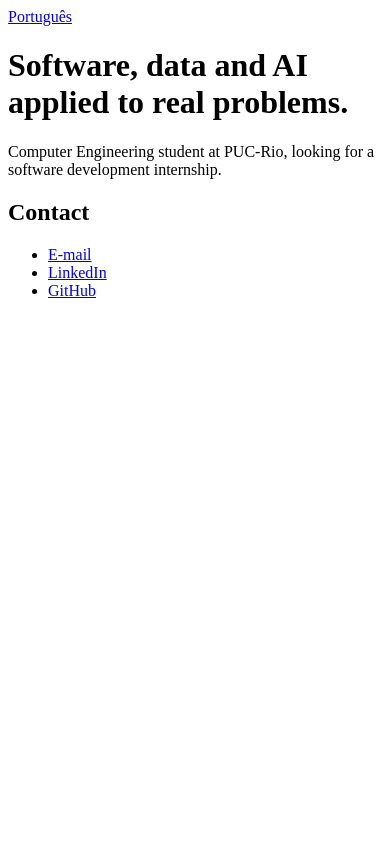
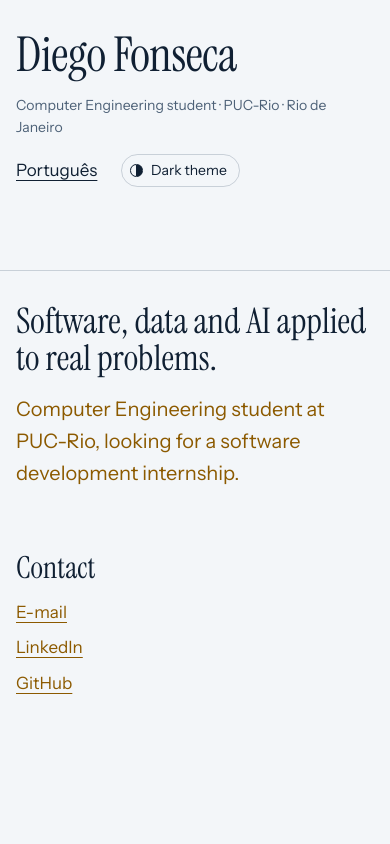
Before and after one commit to DiegoFonseca256/portfolio, an Astro site: page / in a window 390 px wide. Built offline with nearby package versions, Linux system fonts and the light colour scheme; Astro itself is replaced by a stand-in of ours; a web font is replaced by a local one.

Commit message:
Add the design system and light/dark themes
Ticket 04. Colour, type and spacing tokens for the Sidebar direction,
written once with light-dark() so both themes come from one file. The
theme follows the system, a toggle pins and remembers the choice, and a
blocking head script applies it before first paint. Base becomes the
Sidebar shell with self-hosted fonts, a skip link and visible focus.

e2e covers the system preference, the toggle and its persistence,
blocked storage, axe at desktop and phone width in both themes, and no
horizontal scroll at 360px.

Co-Authored-By: Claude Opus 5.5 <noreply@anthropic.com>

```diff
--- a/package.json
+++ b/package.json
@@ -13,10 +13,14 @@
     "test:e2e": "playwright test"
   },
   "dependencies": {
+    "@fontsource-variable/instrument-sans": "^5.3.0",
+    "@fontsource/fragment-mono": "^5.3.0",
+    "@fontsource/instrument-serif": "^5.3.0",
     "astro": "^7.4.12"
   },
   "devDependencies": {
     "@astrojs/check": "^0.9.12",
+    "@axe-core/playwright": "^4.14.0",
     "@playwright/test": "^1.65.1",
     "@types/node": "^24.19.2",
     "typescript": "^6.0.3",
--- /dev/null
+++ b/src/components/ThemeInit.astro
@@ -0,0 +1,15 @@
+---
+// Render first thing in <head>. Runs blocking, before first paint, so a saved
+// theme never flashes the system one first. A failure to read storage leaves
+// the system theme in place.
+import { STORAGE_KEY } from './theme-storage';
+---
+
+<script is:inline define:vars={{ STORAGE_KEY }}>
+  try {
+    const saved = localStorage.getItem(STORAGE_KEY);
+    if (saved === 'light' || saved === 'dark') document.documentElement.dataset.theme = saved;
+  } catch {
+    // Storage unavailable: follow the system theme.
+  }
+</script>
--- /dev/null
+++ b/src/components/ThemeToggle.astro
@@ -0,0 +1,69 @@
+---
+// A two-state toggle: pressed means the dark theme is showing. Clicking it pins
+// the opposite of what is showing now and remembers it. Without JavaScript the
+// button stays hidden and the theme simply follows the system.
+// The saved choice is applied before first paint by ThemeInit, in <head>.
+interface Props {
+  label: string;
+}
+const { label } = Astro.props;
+---
+
+<button type="button" class="theme-toggle" aria-pressed="false" data-theme-toggle hidden>
+  <span class="swatch" aria-hidden="true"></span>
+  {label}
+</button>
+
+<script>
+  import { STORAGE_KEY } from './theme-storage';
+
+  const root = document.documentElement;
+  const systemDark = matchMedia('(prefers-color-scheme: dark)');
+  const showing = () => root.dataset.theme ?? (systemDark.matches ? 'dark' : 'light');
+
+  for (const button of document.querySelectorAll<HTMLButtonElement>('[data-theme-toggle]')) {
+    const sync = () => button.setAttribute('aria-pressed', String(showing() === 'dark'));
+    button.addEventListener('click', () => {
+      const next = showing() === 'dark' ? 'light' : 'dark';
+      root.dataset.theme = next;
+      try {
+        localStorage.setItem(STORAGE_KEY, next);
+      } catch {
+        // Storage blocked: the choice lasts for this page view only.
+      }
+      sync();
+    });
+    systemDark.addEventListener('change', sync);
+    sync();
+    button.hidden = false;
+  }
+</script>
+
+<style>
+  .theme-toggle {
+    display: inline-flex;
+    align-items: center;
+    gap: var(--space-2xs);
+    padding: var(--space-3xs) var(--space-xs) var(--space-3xs) var(--space-2xs);
+    border: 1px solid var(--color-rule);
+    border-radius: 999px;
+    background: transparent;
+    color: var(--color-text);
+    font: inherit;
+    font-size: var(--text-sm);
+    cursor: pointer;
+  }
+  .theme-toggle:hover {
+    border-color: var(--color-muted);
+  }
+  .swatch {
+    width: 0.9em;
+    height: 0.9em;
+    border-radius: 50%;
+    border: 1.5px solid currentColor;
+    background: linear-gradient(90deg, transparent 50%, currentColor 50%);
+  }
+  .theme-toggle[aria-pressed='true'] .swatch {
+    background: currentColor;
+  }
+</style>
--- /dev/null
+++ b/src/components/theme-storage.ts
@@ -0,0 +1,2 @@
+/** localStorage key for the visitor's explicit theme choice ('light' | 'dark'). */
+export const STORAGE_KEY = 'theme';
--- a/src/i18n/ui.ts
+++ b/src/i18n/ui.ts
@@ -17,6 +17,10 @@ const en = {
   'contact.github': 'GitHub',
   'lang.switch': 'Português',
   'lang.switchLabel': 'Ler em português',
+  'theme.dark': 'Dark theme',
+  'identity.role': 'Computer Engineering student · PUC-Rio · Rio de Janeiro',
+  'nav.skip': 'Skip to content',
+  'nav.label': 'Site',
 } as const;
 
 type Keys = keyof typeof en;
@@ -34,6 +38,10 @@ const pt: Record<Keys, string> = {
   'contact.github': 'GitHub',
   'lang.switch': 'English',
   'lang.switchLabel': 'Read in English',
+  'theme.dark': 'Tema escuro',
+  'identity.role': 'Estudante de Engenharia da Computação · PUC-Rio · Rio de Janeiro',
+  'nav.skip': 'Pular para o conteúdo',
+  'nav.label': 'Site',
 };
 
 const dictionaries: Record<Locale, Record<Keys, string>> = { en, pt };
--- a/src/layouts/Base.astro
+++ b/src/layouts/Base.astro
@@ -1,6 +1,16 @@
 ---
 import { localizePath, type Locale } from '../i18n/locales';
 import { t } from '../i18n/ui';
+import { profile } from '../data/profile';
+import ThemeInit from '../components/ThemeInit.astro';
+import ThemeToggle from '../components/ThemeToggle.astro';
+// Self-hosted fonts: no third-party request, and they ship with the build.
+import '@fontsource/instrument-serif/400.css';
+import '@fontsource/instrument-serif/400-italic.css';
+import '@fontsource-variable/instrument-sans/index.css';
+import '@fontsource/fragment-mono/400.css';
+import '../styles/tokens.css';
+import '../styles/base.css';
 
 interface Props {
   locale: Locale;
@@ -12,22 +22,124 @@ const { locale, title, description } = Astro.props;
 const tr = t(locale);
 const other: Locale = locale === 'en' ? 'pt' : 'en';
 const switchHref = localizePath(Astro.url.pathname, other);
+const homeHref = localizePath('/', locale);
 ---
 
 <!doctype html>
 <html lang={locale === 'pt' ? 'pt-BR' : 'en'}>
   <head>
     <meta charset="utf-8" />
+    <ThemeInit />
     <meta name="viewport" content="width=device-width, initial-scale=1" />
     <title>{title}</title>
     <meta name="description" content={description} />
   </head>
   <body>
-    <header>
-      <a href={switchHref} hreflang={other === 'pt' ? 'pt-BR' : 'en'} lang={other === 'pt' ? 'pt-BR' : 'en'} aria-label={tr('lang.switchLabel')} data-lang-switch>
-        {tr('lang.switch')}
-      </a>
-    </header>
-    <slot />
+    <a class="skip visually-hidden" href="#main">{tr('nav.skip')}</a>
+    <div class="shell">
+      <header class="identity">
+        <p class="name"><a href={homeHref}>{profile.name}</a></p>
+        <p class="role">{tr('identity.role')}</p>
+        <slot name="identity" />
+        <nav class="controls" aria-label={tr('nav.label')}>
+          <a
+            href={switchHref}
+            hreflang={other === 'pt' ? 'pt-BR' : 'en'}
+            lang={other === 'pt' ? 'pt-BR' : 'en'}
+            aria-label={tr('lang.switchLabel')}
+            data-lang-switch
+          >
+            {tr('lang.switch')}
+          </a>
+          <ThemeToggle label={tr('theme.dark')} />
+        </nav>
+      </header>
+      <main id="main" tabindex="-1">
+        <slot />
+      </main>
+    </div>
   </body>
 </html>
+
+<style>
+  .skip {
+    position: fixed;
+    top: var(--space-xs);
+    left: var(--space-xs);
+    z-index: 10;
+    padding: var(--space-2xs) var(--space-s);
+    background: var(--color-text);
+    color: var(--color-bg);
+  }
+
+  .shell {
+    display: grid;
+    grid-template-columns: minmax(0, 1fr);
+    min-height: 100vh;
+  }
+
+  .identity {
+    display: flex;
+    flex-direction: column;
+    gap: var(--space-s);
+    padding: var(--space-l) var(--gutter);
+    border-bottom: 1px solid var(--color-rule);
+  }
+  .name {
+    margin: 0;
+    font: 400 var(--text-name) / var(--leading-tight) var(--font-display);
+    letter-spacing: -0.01em;
+  }
+  .name a {
+    color: var(--color-text);
+    text-decoration: none;
+  }
+  .role {
+    margin: 0;
+    color: var(--color-muted);
+    font-size: var(--text-sm);
+  }
+  .controls {
+    display: flex;
+    flex-wrap: wrap;
+    align-items: center;
+    gap: var(--space-xs) var(--space-m);
+  }
+  .controls > a {
+    color: var(--color-text);
+  }
+
+  main {
+    min-width: 0;
+    max-width: var(--content-max);
+    padding: var(--space-l) var(--gutter) var(--space-3xl);
+  }
+  main:focus {
+    outline: none;
+  }
+
+  /* Wide screens: the identity column sticks beside the scrolling content. */
+  @media (min-width: 900px) {
+    .shell {
+      grid-template-columns: var(--sidebar-width) minmax(0, 1fr);
+    }
+    .identity {
+      position: sticky;
+      top: 0;
+      align-self: start;
+      height: 100vh;
+      overflow-y: auto;
+      padding-block: var(--space-xl);
+      border-bottom: 0;
+      border-right: 1px solid var(--color-rule);
+    }
+    .controls {
+      margin-top: auto;
+      padding-top: var(--space-m);
+      border-top: 1px solid var(--color-rule);
+    }
+    main {
+      padding-block: var(--space-xl) var(--space-3xl);
+    }
+  }
+</style>
--- a/src/pages/[...locale]/index.astro
+++ b/src/pages/[...locale]/index.astro
@@ -10,12 +10,12 @@ export function getStaticPaths() {
 
 const { locale } = Astro.props as { locale: Locale };
 const tr = t(locale);
+// The full home (Estudo de caso previews, Brasileirão, Experiência, skills) is ticket 08.
 ---
 
 <Base locale={locale} title={tr('meta.title')} description={tr('meta.description')}>
-  <main>
   <h1>{tr('home.headline')}</h1>
-    <p>{tr('home.context')}</p>
+  <p class="context">{tr('home.context')}</p>
 
   <section aria-labelledby="contact-heading">
     <h2 id="contact-heading">{tr('contact.heading')}</h2>
@@ -25,5 +25,28 @@ const tr = t(locale);
       <li><a href={profile.github}>{tr('contact.github')}</a></li>
     </ul>
   </section>
-  </main>
 </Base>
+
+<style>
+  h1 {
+    max-width: 22ch;
+    font: 400 var(--text-3xl) / 1.05 var(--font-display);
+  }
+  .context {
+    max-width: var(--measure);
+    margin: var(--space-s) 0 var(--space-2xl);
+    color: var(--color-accent);
+    font-size: var(--text-lg);
+  }
+  h2 {
+    margin-bottom: var(--space-s);
+    font: 400 var(--text-2xl) / 1 var(--font-display);
+  }
+  ul {
+    display: grid;
+    gap: var(--space-2xs);
+    margin: 0;
+    padding: 0;
+    list-style: none;
+  }
+</style>
--- /dev/null
+++ b/src/styles/base.css
@@ -0,0 +1,80 @@
+/* Site-wide base styles. Everything visual comes from tokens.css. */
+
+*,
+*::before,
+*::after {
+  box-sizing: border-box;
+}
+
+html {
+  -webkit-text-size-adjust: 100%;
+  text-size-adjust: 100%;
+}
+
+body {
+  margin: 0;
+  background: var(--color-bg);
+  color: var(--color-text);
+  font: 400 var(--text-base) / var(--leading-body) var(--font-body);
+  -webkit-font-smoothing: antialiased;
+  text-rendering: optimizeLegibility;
+  overflow-wrap: break-word;
+}
+
+img,
+svg {
+  max-width: 100%;
+  height: auto;
+}
+
+h1,
+h2,
+h3 {
+  margin: 0;
+  line-height: var(--leading-snug);
+}
+
+a {
+  color: var(--color-accent);
+  text-underline-offset: 0.22em;
+}
+
+/* Keyboard focus is always visible, on every interactive element. */
+:focus-visible {
+  outline: 2px solid var(--color-accent);
+  outline-offset: 3px;
+  border-radius: 2px;
+}
+
+[hidden] {
+  display: none !important;
+}
+
+.visually-hidden:not(:focus):not(:active) {
+  position: absolute;
+  width: 1px;
+  height: 1px;
+  margin: -1px;
+  overflow: hidden;
+  clip-path: inset(50%);
+  white-space: nowrap;
+}
+
+@media (prefers-reduced-motion: no-preference) {
+  html {
+    scroll-behavior: smooth;
+  }
+}
+
+/* Non-essential motion is off. Components with essential motion (the alert
+   simulation) handle reduced motion themselves by starting paused. */
+@media (prefers-reduced-motion: reduce) {
+  *,
+  *::before,
+  *::after {
+    animation-duration: 0.01ms !important;
+    animation-iteration-count: 1 !important;
+    transition-duration: 0.01ms !important;
+    scroll-behavior: auto !important;
+  }
+}
--- /dev/null
+++ b/src/styles/tokens.css
@@ -0,0 +1,73 @@
+/*
+ * Design tokens for the "Sidebar" direction (spec, Further Notes).
+ *
+ * Colours are written once with light-dark(): the first value is the light theme,
+ * the second the dark one. Which one applies follows `color-scheme`, which
+ * defaults to the system preference and is pinned by `data-theme` on <html>
+ * when the visitor uses the theme toggle.
+ *
+ * Contrast against --color-bg (WCAG): text ≥ 13.8, muted ≥ 5.8, accent ≥ 5.4,
+ * sell/buy ≥ 4.9 in both themes; --color-chart-line ≥ 3.2 (non-text).
+ */
+
+:root {
+  color-scheme: light dark;
+}
+:root[data-theme='light'] {
+  color-scheme: light;
+}
+:root[data-theme='dark'] {
+  color-scheme: dark;
+}
+
+:root {
+  /* Colour */
+  --color-bg: light-dark(#f3f6f9, #102033);
+  --color-text: light-dark(#102033, #e6ecf2);
+  --color-muted: light-dark(#4d6177, #8fa3b8);
+  /* Links, the internship line, problem lines, big figures, focus ring. */
+  --color-accent: light-dark(#8c5a00, #f2b544);
+  /* Data only: the alert zones and the e-mails they fire. */
+  --color-sell: light-dark(#c23a33, #f0605d);
+  --color-buy: light-dark(#16794f, #3ccb8b);
+  --color-chart-line: light-dark(#b67c0b, #f2b544);
+  --color-rule: color-mix(in oklab, var(--color-muted) 26%, transparent);
+
+  /* Type */
+  --font-display: 'Instrument Serif', Georgia, 'Times New Roman', serif;
+  --font-body: 'Instrument Sans Variable', 'Instrument Sans', system-ui, sans-serif;
+  --font-data: 'Fragment Mono', ui-monospace, 'Cascadia Mono', monospace;
+
+  --text-sm: 0.875rem;
+  --text-base: 1.0625rem;
+  --text-lg: 1.25rem;
+  --text-xl: 1.45rem;
+  --text-2xl: clamp(1.9rem, 1.5rem + 1.4vw, 2.4rem);
+  --text-3xl: clamp(2.2rem, 1.6rem + 2.2vw, 3.2rem);
+  /* The name: always the largest text on the page. */
+  --text-name: clamp(3rem, 2.2rem + 2.8vw, 4.4rem);
+  /* Big figures such as the Brasileirão 70.3%. */
+  --text-figure: clamp(4rem, 2.6rem + 5vw, 6.5rem);
+
+  --leading-tight: 0.95;
+  --leading-snug: 1.3;
+  --leading-body: 1.6;
+
+  /* Spacing */
+  --space-3xs: 0.25rem;
+  --space-2xs: 0.5rem;
+  --space-xs: 0.75rem;
+  --space-s: 1rem;
+  --space-m: 1.5rem;
+  --space-l: 2rem;
+  --space-xl: 3rem;
+  --space-2xl: 4rem;
+  --space-3xl: 6rem;
+
+  /* Layout */
+  --gutter: clamp(16px, 4vw, 56px);
+  --sidebar-width: clamp(18rem, 26vw, 24rem);
+  --content-max: 62rem;
+  --measure: 60ch;
+  --sidebar-breakpoint: 900px; /* documentation only: media queries can't read custom properties */
+}
```
Also changed, not shown: e2e/accessibility.spec.ts (added, +30 -0 lines), e2e/theme.spec.ts (added, +69 -0 lines), .scratch/portfolio-site/issues/04-design-system-and-themes.md, 1 other file. Lines whose indentation alone changed are shown as unchanged.
